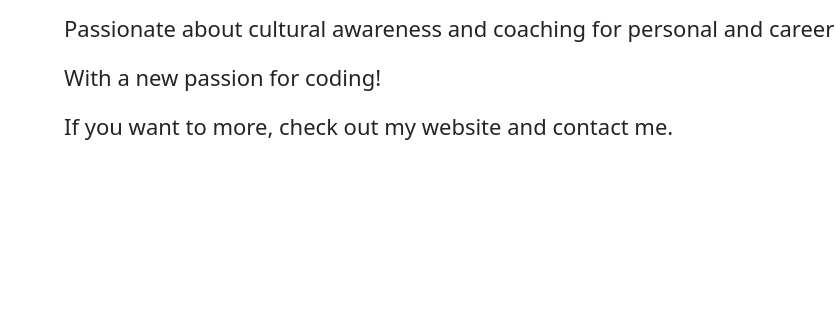
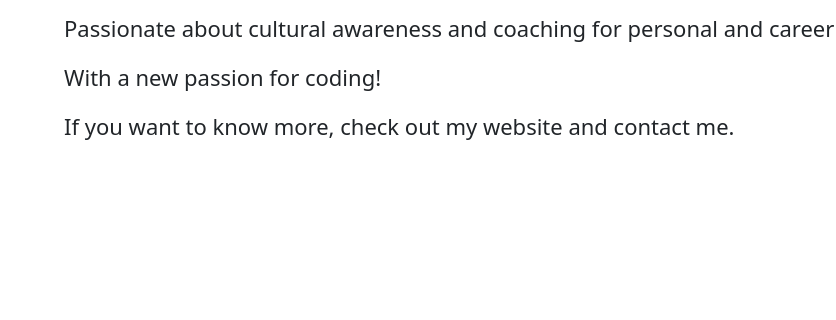
Before and after one commit to noe4kd/Portfolio-project, a plain HTML site: page index.html in a window 1280 px wide. Shown: the part 348-668 px from the top of the page, 0-836 px from the left. Drawn offline with nearby package versions, Linux system fonts and the light colour scheme.

Commit message:
Update index.html

```diff
--- a/index.html
+++ b/index.html
@@ -41,7 +41,7 @@
     specialized in Human Resources and Organizational development.</p>
   <p class="text">Passionate about cultural awareness and coaching for personal and career development.</p>
   <p class="text">With a new passion for coding!</p>
-  <p class="text">If you want to more, check out my website and contact me.</p>
+  <p class="text">If you want to know more, check out my website and contact me.</p>
   <img src="/images/justlogo.png" alt="my logo" class="logo-img-fluid d-none d-lg-block" />
   <br />
   <br />
```
